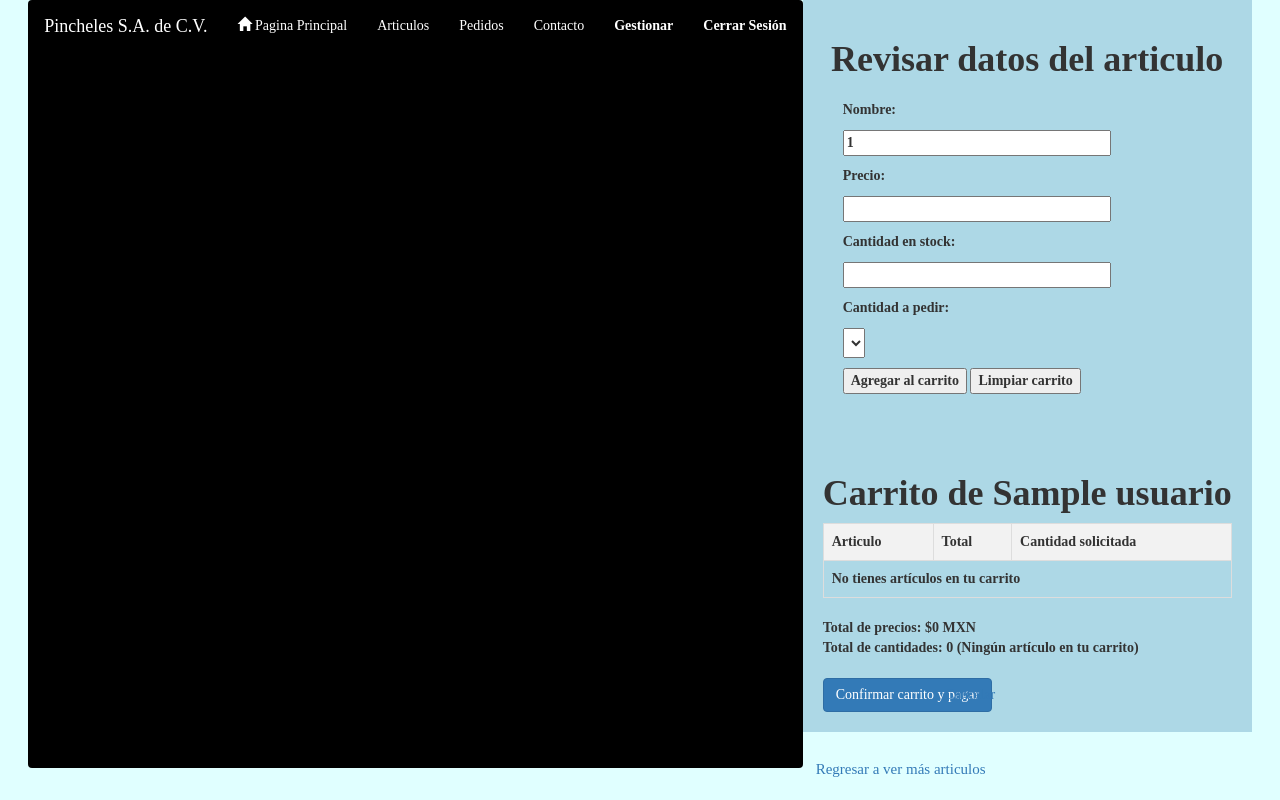
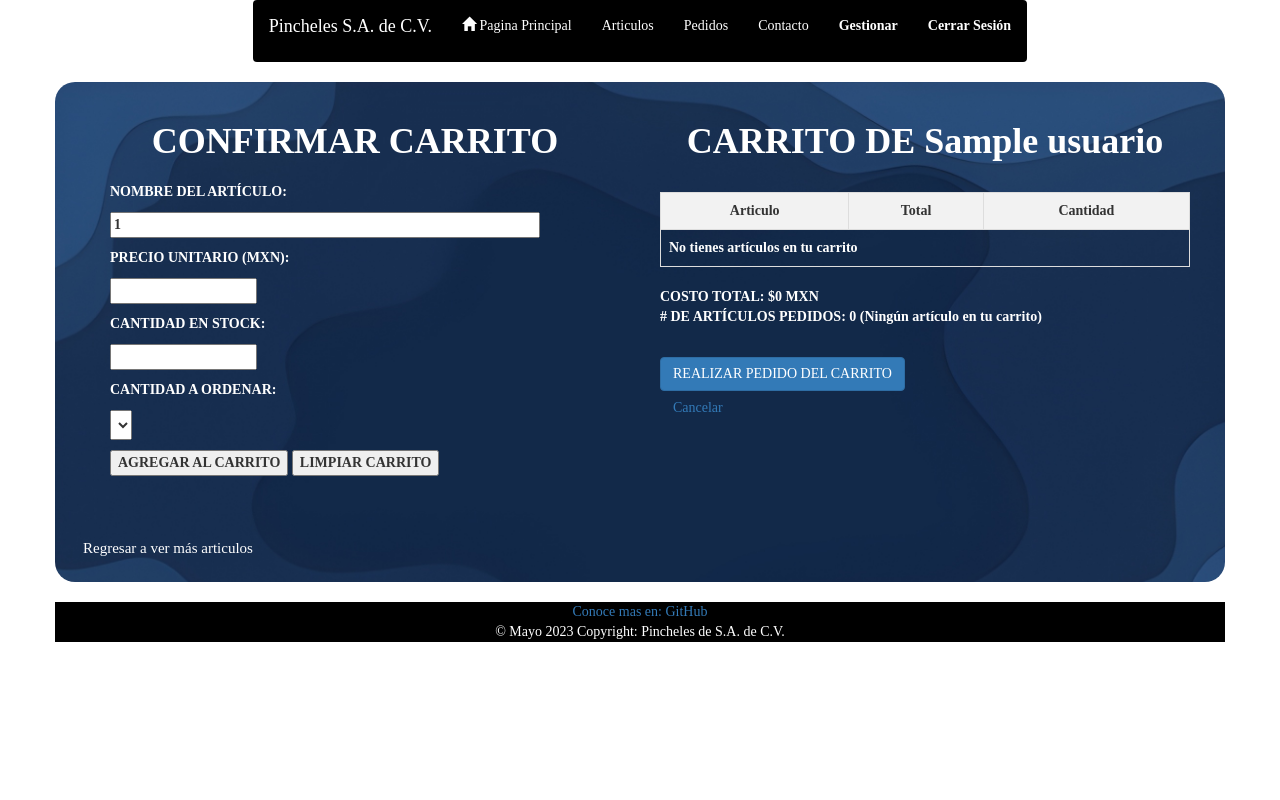
Before and after one commit to Limoncito160/ProyectoPrograWeb, a PHP site: page /carrito.php?nombre_producto=1 in a window 1280 px wide. Run offline with PHP 8.4, Linux system fonts and the light colour scheme; the visitor is signed in with stand-in values (Sample User, id 1); tables that the repository leaves empty hold one stand-in row (values such as "Sample post"); data that the repository does not hold is empty.

Commit message:
Manita de gato

```diff
--- a/carrito.php
+++ b/carrito.php
@@ -59,183 +59,208 @@ if (isset($_POST['limpiar'])) {
 
 <head>
 	<title>Formulario para agregar a tabla temporal</title>
-	<style>
-		body {
-			background-color: #E0FFFF;
-			display: flex;
-			flex-wrap: wrap;
-			justify-content: center;
-		}
-
-		.column {
-			flex-basis: 50%;
-			padding: 20px;
-		}
-
-		table {
-			border-collapse: collapse;
-			width: 100%;
-		}
-
-		th,
-		td {
-			text-align: left;
-			padding: 8px;
-			border: 1px solid #ddd;
-		}
-
-		th {
-			background-color: #f2f2f2;
-		}
-
-		tr:nth-child(even) {
-			background-color: #f2f2f2;
-		}
-	</style>
 </head>
 
-<body>
-	<div class="column" style="background-color: #ADD8E6">
-		<h1 style="text-align:center;"><strong>Revisar datos del articulo</strong></h1>
-		<form method="POST" action="" style="margin: 20px;">
+<div class="container background-container"
+	style="margin-start:10px; margin-bottom:20px; border-radius:20px; height:500px; display: flex; flex-wrap: wrap;">
 
-			<label style="display: block; margin-bottom: 10px;">Nombre:</label>
-			<input type="text" name="nombre" style="margin-bottom: 10px;" size="30"
-				value="<?php echo $nombre_producto ?>" readonly><br>
+	<body>
+		<div class="column" style="width:500px;">
+			<h1 style="text-align:center; color:white;"><strong>CONFIRMAR CARRITO</strong></h1>
+			<form method="POST" action="" style="margin: 20px;">
 
-			<label style="display: block; margin-bottom: 10px;">Precio:</label>
-			<input type="text" name="precio" style="margin-bottom: 10px;" size="30"
-				value="<?php echo $precio_producto ?>" readonly><br>
+				<label style="display: block; margin-bottom: 10px; color:white;">NOMBRE DEL ARTÍCULO:</label>
+				<input type="text" name="nombre" style="margin-bottom: 10px;" size="50"
+					value="<?php echo $nombre_producto ?>" readonly><br>
 
-			<label style="display: block; margin-bottom: 10px;">Cantidad en stock:</label>
-			<input type="text" name="stock" style="margin-bottom: 10px;" size="30"
-				value="<?php echo $existencia_producto ?>" readonly><br>
+				<label style="display: block; margin-bottom: 10px; color:white;">PRECIO UNITARIO (MXN):</label>
+				<input type="text" name="precio" style="margin-bottom: 10px;" size="15"
+					value="<?php echo $precio_producto ?>" readonly><br>
 
-			<label style="display: block; margin-bottom: 10px;">Cantidad a pedir:</label>
-			<select name="cantidad_solicitada" style="margin-bottom: 10px; height: 30px;">
-				<?php for ($i = 1; $i <= $existencia_producto; $i++): ?>
-					<option value="<?php echo $i; ?>"><?php echo $i; ?></option>
-				<?php endfor; ?>
-			</select><br>
+				<label style="display: block; margin-bottom: 10px; color:white;">CANTIDAD EN STOCK:</label>
+				<input type="text" name="stock" style="margin-bottom: 10px;" size="15"
+					value="<?php echo $existencia_producto ?>" readonly><br>
+
+				<label style="display: block; margin-bottom: 10px; color:white;">CANTIDAD A ORDENAR:</label>
+				<select name="cantidad_solicitada" style="margin-bottom: 10px; height: 30px;">
+					<?php for ($i = 1; $i <= $existencia_producto; $i++): ?>
+						<option value="<?php echo $i; ?>"><?php echo $i; ?></option>
+					<?php endfor; ?>
+				</select><br>
 
 
-			<input type="submit" name="submit" value="Agregar al carrito">
-			<input type="submit" name="limpiar" value="Limpiar carrito">
+				<input type="submit" name="submit" value="AGREGAR AL CARRITO">
+				<input type="submit" name="limpiar" value="LIMPIAR CARRITO">
 
-		</form>
-	</div>
-	<div class="column" style="background-color: #ADD8E6">
-		<h1 style="text-align:center;"><strong>Carrito de
-				<?php echo $nombre_usuario ?>
-			</strong></h1>
-		<?php
-		$total_precio = 0; // variable para almacenar la suma total de precios
-		$total_cantidad = 0; // variable para almacenar la suma total de cantidad solicitada
+			</form>
+		</div>
+		<div class="column" style="width:750px;">
+			<h1 style="text-align:center; margin-top:20px; color:white;"><strong>CARRITO DE
+					<?php echo $nombre_usuario ?>
+				</strong></h1>
+			<?php
+			$total_precio = 0; // variable para almacenar la suma total de precios
+			$total_cantidad = 0; // variable para almacenar la suma total de cantidad solicitada
 
-		if (isset($_SESSION['temp_table'][$correo]) && count($_SESSION['temp_table'][$correo]) > 0) {
-			foreach ($_SESSION['temp_table'][$correo] as $row) {
-				$total_precio += $row['precio'] * $row['cantidad_solicitada']; // suma total de precios
-				$total_cantidad += $row['cantidad_solicitada']; // suma total de cantidad solicitada
+			if (isset($_SESSION['temp_table'][$correo]) && count($_SESSION['temp_table'][$correo]) > 0) {
+				foreach ($_SESSION['temp_table'][$correo] as $row) {
+					$total_precio += $row['precio'] * $row['cantidad_solicitada']; // suma total de precios
+					$total_cantidad += $row['cantidad_solicitada']; // suma total de cantidad solicitada
+				}
 			}
-		}
-		?>
+			?>
 
-		<table>
-			<thead>
-				<tr>
-					<th>Articulo</th>
-					<th>Total</th>
-					<th>Cantidad solicitada</th>
-				</tr>
-			</thead>
-			<tbody>
-				<?php if (isset($_SESSION['temp_table'][$correo]) && count($_SESSION['temp_table'][$correo]) > 0): ?>
-					<?php foreach ($_SESSION['temp_table'][$correo] as $row): ?>
+			<table style="margin-top:30px;">
+				<thead>
+					<tr>
+						<th style="text-align:center;">Articulo</th>
+						<th style="text-align:center;">Total</th>
+						<th style="text-align:center;">Cantidad</th>
+					</tr>
+				</thead>
+				<tbody>
+					<?php if (isset($_SESSION['temp_table'][$correo]) && count($_SESSION['temp_table'][$correo]) > 0): ?>
+						<?php foreach ($_SESSION['temp_table'][$correo] as $row): ?>
+							<tr>
+								<td style="text-align:center; color:white;">
+									<?php echo $row['nombre']; ?>
+								</td>
+								<td style="text-align:center; color:white;">
+									<?php echo "$" . ($row['precio'] * $row['cantidad_solicitada']) . " MXN"; ?>
+								</td>
+								<td style="text-align:center; color:white;">
+									<?php echo $row['cantidad_solicitada']; ?>
+								</td>
+							</tr>
+						<?php endforeach; ?>
+					<?php else: ?>
 						<tr>
-							<td>
-								<?php echo $row['nombre']; ?>
-							</td>
-							<td>
-								<?php echo "$" . ($row['precio'] * $row['cantidad_solicitada']) . " MXN"; ?>
-							</td>
-							<td>
-								<?php echo $row['cantidad_solicitada']; ?>
-							</td>
+							<td colspan="3" style="color:white;">No tienes artículos en tu carrito</td>
 						</tr>
-					<?php endforeach; ?>
-				<?php else: ?>
-					<tr>
-						<td colspan="3">No tienes artículos en tu carrito</td>
-					</tr>
-				<?php endif; ?>
-			</tbody>
-		</table><br>
+					<?php endif; ?>
+				</tbody>
+			</table><br>
 
-		<?php
-		$total_precio = 0;
-		$total_cantidad = 0;
+			<?php
+			$total_precio = 0;
+			$total_cantidad = 0;
 
-		if (isset($_SESSION['temp_table'][$correo]) && count($_SESSION['temp_table'][$correo]) > 0) {
-			foreach ($_SESSION['temp_table'][$correo] as $row) {
-				$total_precio += ($row['precio'] * $row['cantidad_solicitada']);
-				$total_cantidad += $row['cantidad_solicitada'];
+			if (isset($_SESSION['temp_table'][$correo]) && count($_SESSION['temp_table'][$correo]) > 0) {
+				foreach ($_SESSION['temp_table'][$correo] as $row) {
+					$total_precio += ($row['precio'] * $row['cantidad_solicitada']);
+					$total_cantidad += $row['cantidad_solicitada'];
+				}
 			}
-		}
 
-		echo "Total de precios: $" . $total_precio . " MXN<br>";
-		echo "Total de cantidades: " . $total_cantidad;
-		if ($total_cantidad == 0) {
-			echo " (Ningún artículo en tu carrito)";
-		}
-		?>
+			?> <p style="color:white;"> <?php echo "COSTO TOTAL: $" . $total_precio . " MXN<br>";
+			echo "# DE ARTÍCULOS PEDIDOS: " . $total_cantidad;
+			if ($total_cantidad == 0) {
+				echo " (Ningún artículo en tu carrito)";
+			}
+			?>
 
 
-		<br><br>
+			<br><br>
 
-		<div class="row mb-3">
-			<div class="offset-sm-3 col-sm-3 d-grid">
-				<form action="procesar_pedido.php" method="POST">
-					<input type="hidden" name="correo" value="<?php echo $correo; ?>">
-					<input type="hidden" name="total_precio" value="<?php echo $total_precio; ?>">
-					<input type="hidden" name="total_cantidad" value="<?php echo $total_cantidad; ?>">
-					<?php if (isset($_SESSION['temp_table'][$correo]) && count($_SESSION['temp_table'][$correo]) > 0): ?>
-						<?php foreach ($_SESSION['temp_table'][$correo] as $row): ?>
-							<input type="hidden" name="id_articulo[]" value="<?php echo $row['id_articulo']; ?>">
-							<input type="hidden" name="nombre[]" value="<?php echo $row['nombre']; ?>">
-							<input type="hidden" name="precio[]" value="<?php echo $row['precio']; ?>">
-							<input type="hidden" name="cantidad_solicitada[]"
-								value="<?php echo $row['cantidad_solicitada']; ?>">
-						<?php endforeach; ?>
-					<?php endif; ?>
-					<button type="submit" class="btn btn-primary" id="botoncito">Confirmar carrito y pagar</button>
-				</form>
+			<div class="row mb-3">
+				<div class="offset-sm-3 col-sm-3 d-grid">
+					<form action="procesar_pedido.php" method="POST">
+						<input type="hidden" name="correo" value="<?php echo $correo; ?>">
+						<input type="hidden" name="total_precio" value="<?php echo $total_precio; ?>">
+						<input type="hidden" name="total_cantidad" value="<?php echo $total_cantidad; ?>">
+						<?php if (isset($_SESSION['temp_table'][$correo]) && count($_SESSION['temp_table'][$correo]) > 0): ?>
+							<?php foreach ($_SESSION['temp_table'][$correo] as $row): ?>
+								<input type="hidden" name="id_articulo[]" value="<?php echo $row['id_articulo']; ?>">
+								<input type="hidden" name="nombre[]" value="<?php echo $row['nombre']; ?>">
+								<input type="hidden" name="precio[]" value="<?php echo $row['precio']; ?>">
+								<input type="hidden" name="cantidad_solicitada[]"
+									value="<?php echo $row['cantidad_solicitada']; ?>">
+							<?php endforeach; ?>
+						<?php endif; ?>
+						<button type="submit" class="btn btn-primary" id="botoncito">REALIZAR PEDIDO DEL CARRITO</button>
+						<a class="btn btn-outline-primary" href="articulos.php" role="button" style="margin:left:50px;">Cancelar<a>
+					</form>
+				</div>
+
+
 			</div>
-			<div class="offset-sm-3 col-sm-3 d-grid">
-				<a class="btn btn-outline-primary" href="articulos.php" role="button">Cancelar<a>
-			</div>
+
+
 		</div>
 
+		<br>
+		<a class="btn btn-outline-primary" href="articulos.php" role="button"
+			style="font-size:15px; text-align:center; color:white;">Regresar a ver más
+			articulos<a>
 
+				<script>
+					document.getElementById("botoncito").addEventListener("click", function (event) {
+						var totalCantidad = <?php echo $total_cantidad; ?>;
+						var stock = <?php echo $existencia_producto; ?>;
+						if (totalCantidad === 0) {
+							event.preventDefault(); // Previene el envío del formulario
+							alert("No se puede comprar un carrito vacío.");
+						} else if (totalCantidad > stock) {
+							event.preventDefault(); // Previene el envío del formulario
+							alert("Tus cantidades exceden el stock disponible");
+						}
+					});
+				</script>
+
+	</body>
+</div>
+
+</html>
+
+<footer class="text-center text-white" style="background-color: black; color:white; font-weight: lighter;">
+	<div>Conoce mas en:
+		<a href="#">GitHub</a>
 	</div>
 
-	<br>
-	<a class="btn btn-outline-primary" href="articulos.php" role="button" style="font-size:15px;">Regresar a ver más
-		articulos<a>
+	<div class="text-center text-white p-3" style="background-color: black;">
+		© Mayo 2023 Copyright: Pincheles de S.A. de C.V.
+	</div>
 
-			<script>
-				document.getElementById("botoncito").addEventListener("click", function (event) {
-					var totalCantidad = <?php echo $total_cantidad; ?>;
-					var stock = <?php echo $existencia_producto; ?>;
-					if (totalCantidad === 0) {
-						event.preventDefault(); // Previene el envío del formulario
-						alert("No se puede comprar un carrito vacío.");
-					} else if (totalCantidad > stock) {
-						event.preventDefault(); // Previene el envío del formulario
-						alert("Tus cantidades exceden el stock disponible");
-					}
-				});
-			</script>
+</footer>
 
-</body>
 
-</html>
+<style>
+	body {
+		background-color: white;
+		display: flex;
+		flex-wrap: wrap;
+		justify-content: center;
+	}
+
+	.column {
+		flex-basis: 50%;
+		padding: 20px;
+	}
+
+	table {
+		border-collapse: collapse;
+		width: 100%;
+	}
+
+	th,
+	td {
+		text-align: left;
+		padding: 8px;
+		border: 1px solid #ddd;
+	}
+
+	th {
+		background-color: #f2f2f2;
+	}
+
+	.background-container {
+		background-image: url('img/background.jpg');
+		background-size: cover;
+		background-repeat: no-repeat;
+	}
+
+	header,
+	footer {
+		margin: 0;
+	}
+</style>
```
